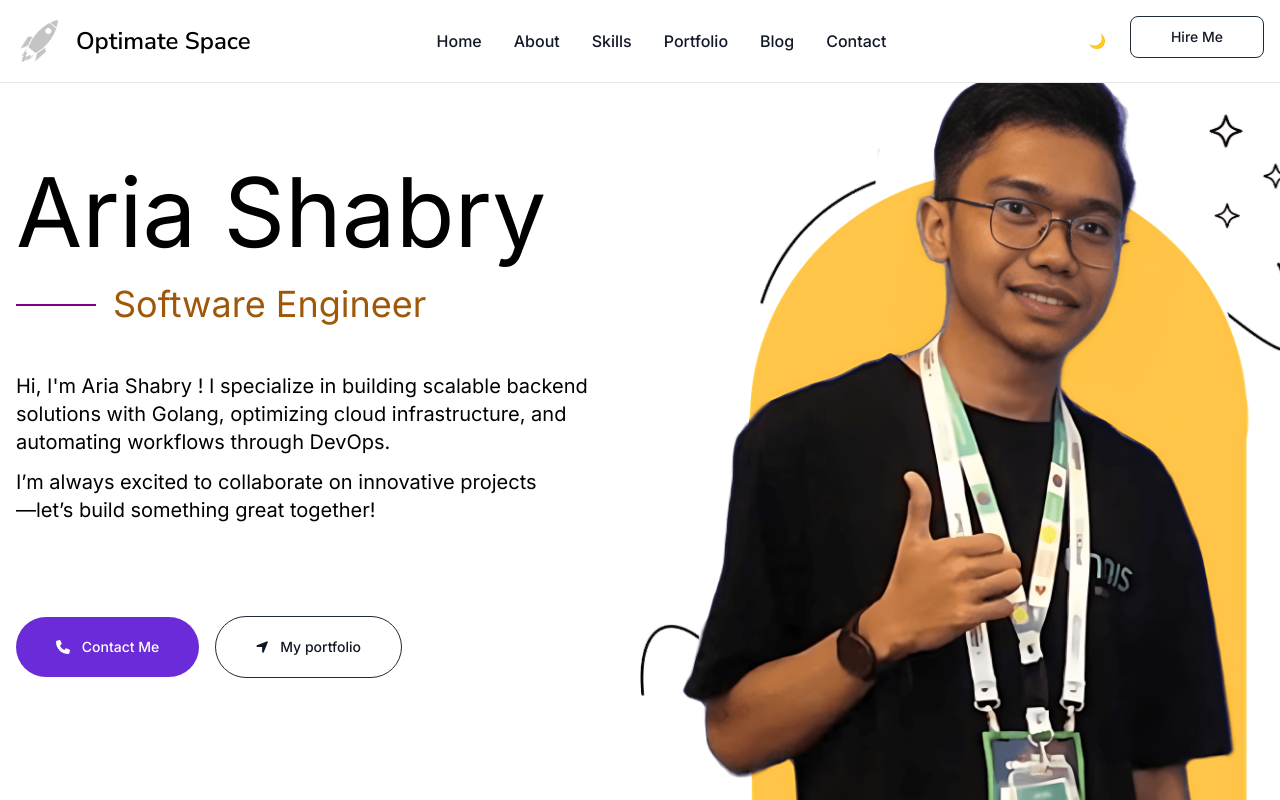
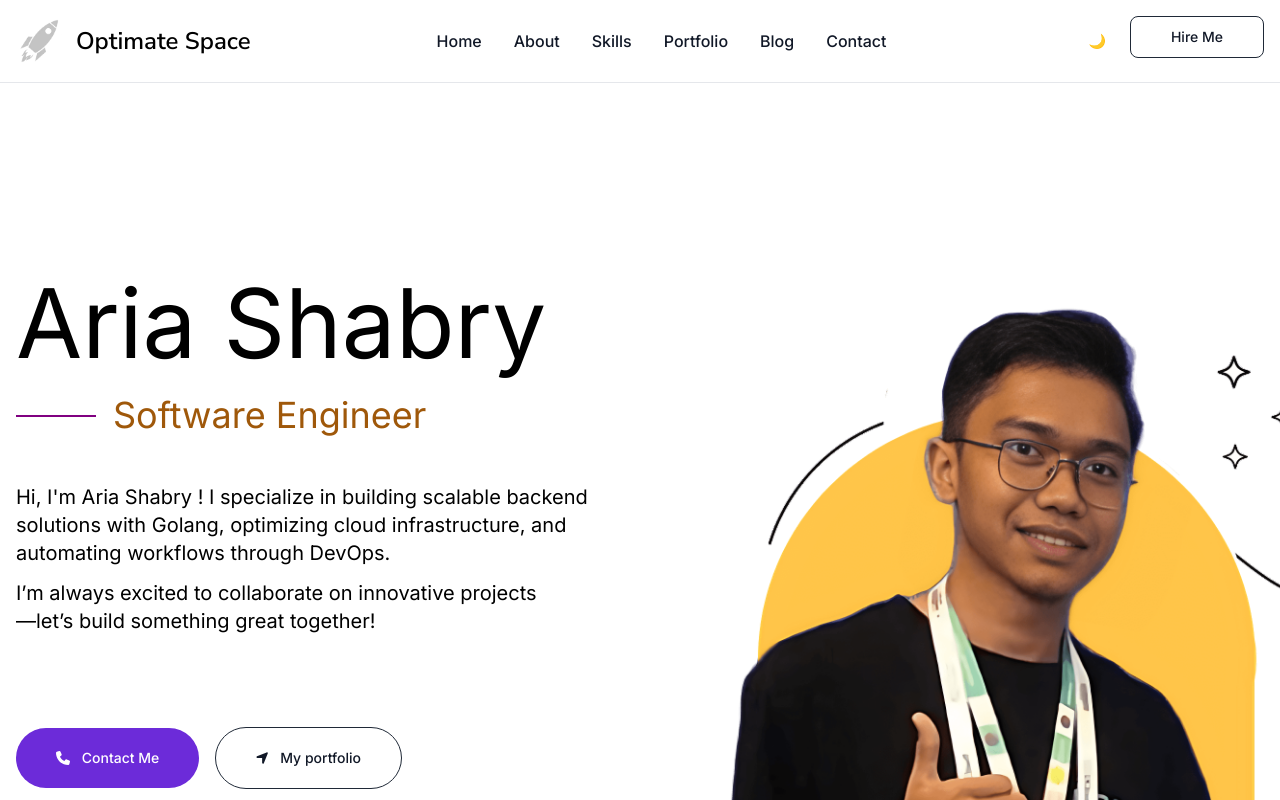
Before and after one commit to Ariashabry/next-portfolio, a Next.js app: page / in a window 1280 px wide. Shown: the top 800 px of the page. Built offline with nearby package versions, Linux system fonts and the light colour scheme; a web font is replaced by a local one.

Commit message:
fix: avatar position

```diff
--- a/app/Components/Jumbotron.jsx
+++ b/app/Components/Jumbotron.jsx
@@ -11,7 +11,7 @@ import bg_hero from '../assets/bg-hero (1).png';
 
 const Jumbotron = () => {
     return (
-        <section className="bg-white dark:bg-gray-900 pt-36 h-svh" id='home'>
+        <section className="bg-white dark:bg-gray-900 md:pt-36 h-full" id='home'>
             <div className="mx-auto max-w-screen-xl text-center h-full flex items-center">
                 <div className="grid grid-cols-1 md:grid-cols-2 gap-4">
                     <div className="p-4 text-left h-full flex flex-col justify-center">
@@ -31,7 +31,7 @@ const Jumbotron = () => {
                                 <FontAwesomeIcon icon={faLocationArrow} className="mr-2" /> My portfolio
                             </a>
                         </div>
-                        <div className='button-sosmed lg:mt-48 mt-24 pb-8'>
+                        <div className='button-sosmed py-20'>
                             <h3 className='inline-block me-8 text-xl font-semibold text-black dark:text-purple-500 follow-me'>Follow Me: </h3>
                             <div className='p-2 inline-block'>
                                 <a href="https://instagram.com/ariashabry" target="_blank" type="button" className="text-gray-900 bg-white border border-gray-300 focus:outline-none hover:bg-gray-100 focus:ring-4 focus:ring-gray-100 font-medium rounded-full text-sm px-3  py-2 me-2 mb-2 dark:bg-gray-800 dark:text-white dark:border-gray-600 dark:hover:bg-gray-700 dark:hover:border-gray-600 dark:focus:ring-gray-700 inline-block">
@@ -46,7 +46,7 @@ const Jumbotron = () => {
                             </div>
                         </div>
                     </div>
-                    <div className="items-center justify-center hidden md:flex">
+                    <div className="items-center justify-center hidden md:flex box-image">
                         <div className="avatar">
                             <div className="img">
                                 <Image src={bg_hero} alt="" />
--- a/app/globals.css
+++ b/app/globals.css
@@ -153,12 +153,20 @@ textarea:not([rows]) {
   }
 }
 
+.box-image{
+  position: relative;
+  /* Ensure the container has a defined height for proper positioning */
+  height: auto;
+}
 
 .avatar{
   position: absolute;
-    width: 50%;
-    right: 0px;
-    bottom: 0px;
+  width: 100%;
+  right:  0;
+  bottom: 0;
+  /* Ensure the avatar scales properly within the container */
+  max-width: 100%;
+  max-height: 100%;
 }
 
 @media (max-width: 767px) {
```
